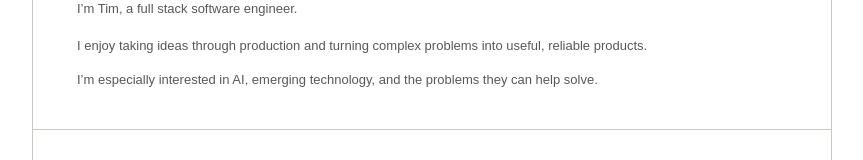
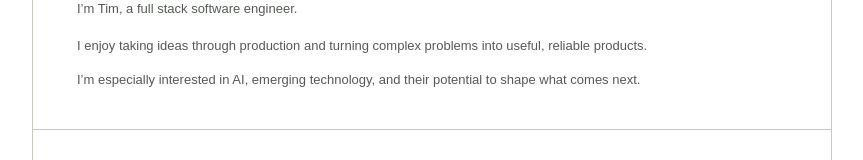
Before and after one commit to timwong101/my-portfolio, a React (Vite) app: page / in a window 1280 px wide. Shown: the part 364-524 px from the top of the page, without its empty margins (208-1071 px from the left). Built offline with nearby package versions, Linux system fonts and the light colour scheme; a web font is replaced by a local one.

Commit message:
Make about copy more forward looking

```diff
--- a/src/App.tsx
+++ b/src/App.tsx
@@ -182,8 +182,8 @@ function App() {
                 reliable products.
               </p>
               <p>
-                I’m especially interested in AI, emerging technology, and the problems they can
-                help solve.
+                I’m especially interested in AI, emerging technology, and their potential to shape
+                what comes next.
               </p>
             </div>
           </div>
```
